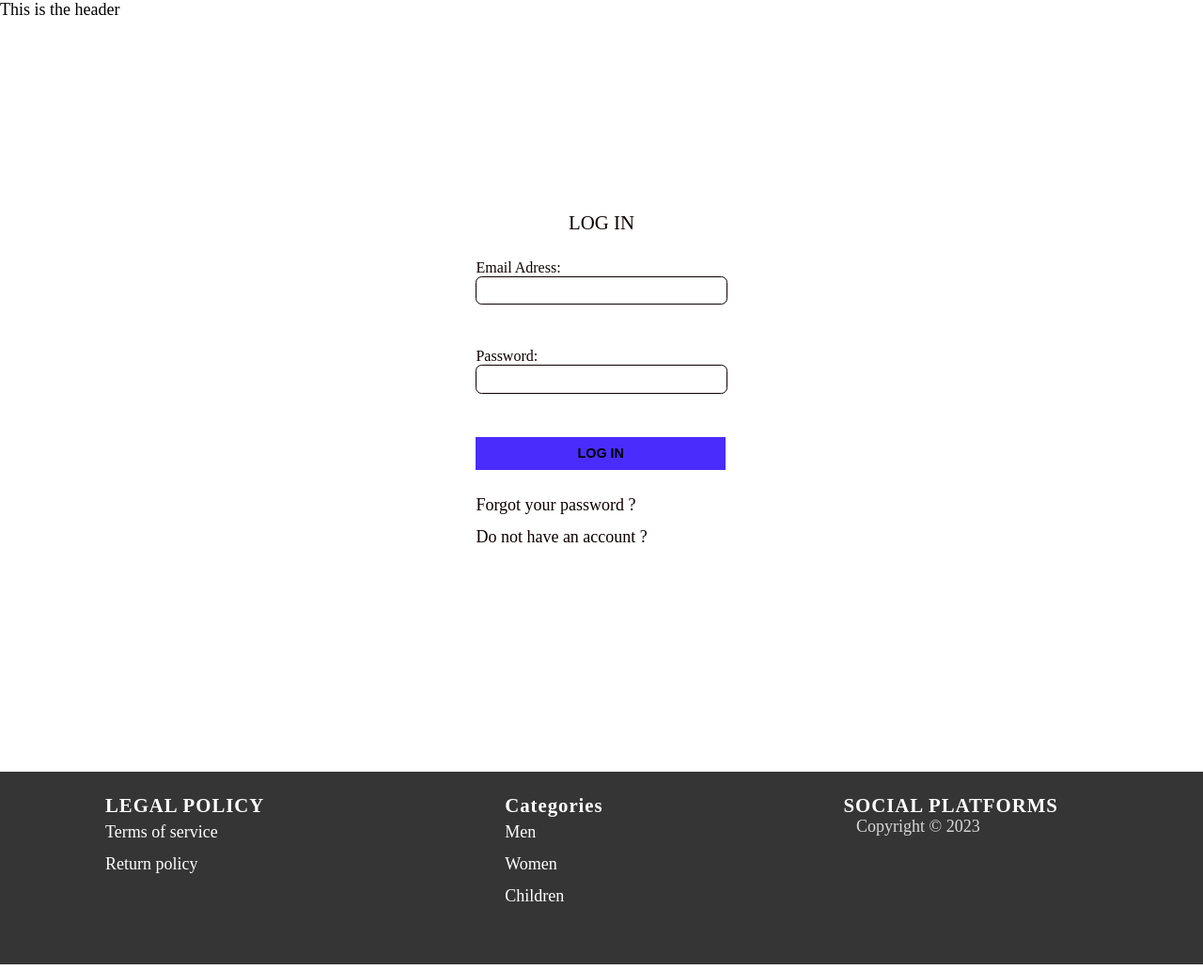
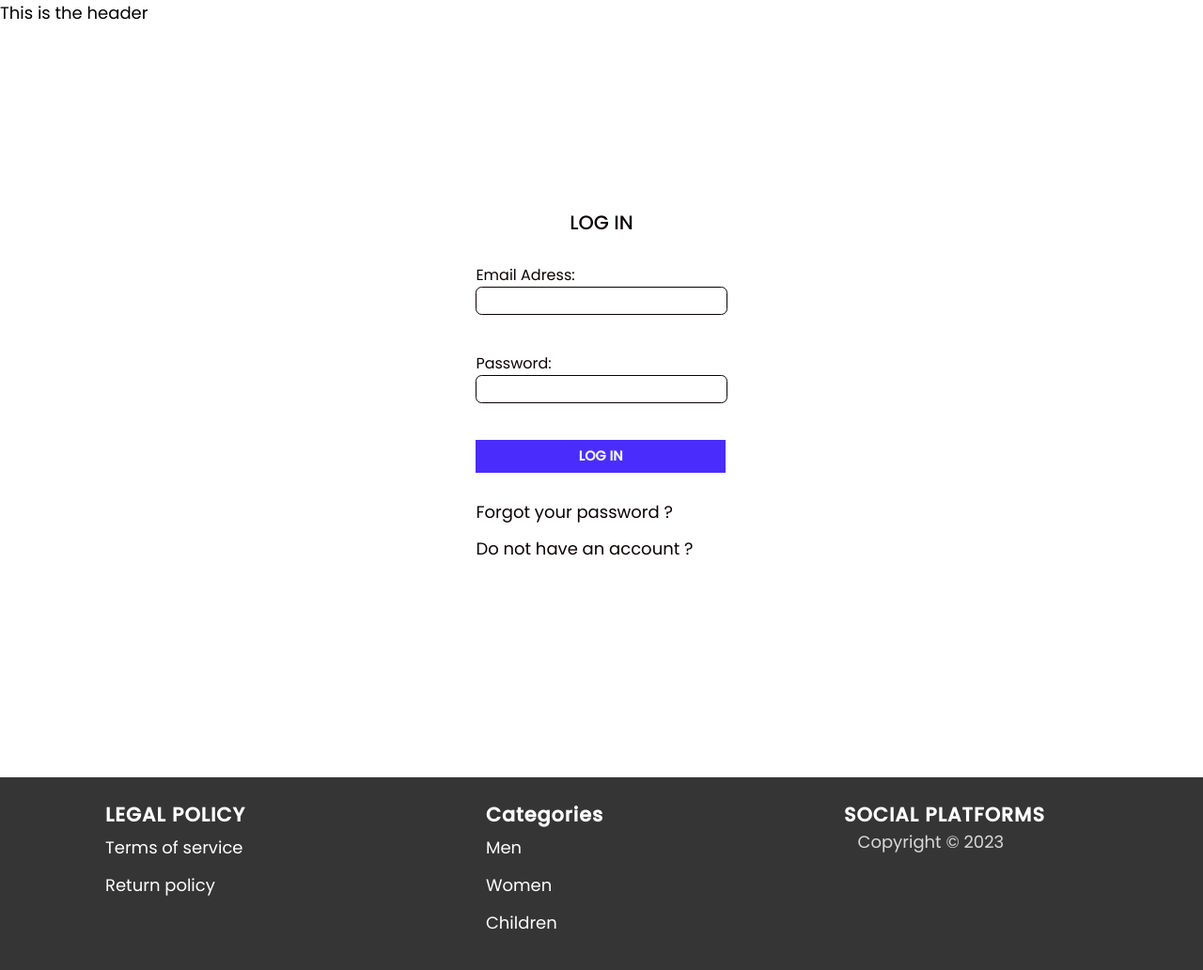
Before and after one commit to Javan-Odhiambo/IAP, a Django app: page /login/ in a window 1280 px wide. Shown: the whole page at 94% size. Run offline with Django 5.2, Linux system fonts and the light colour scheme.

Commit message:
Font added to main.css after syc

```diff
--- a/static/css/main.css
+++ b/static/css/main.css
@@ -1,17 +1,20 @@
-*{
-    padding: 0;
-    margin: 0;
-    box-sizing: border-box;
-    scroll-behavior: smooth;
+@import url("https://fonts.googleapis.com/css2?family=Inter:wght@300;500&family=Kalam:wght@300;400;700&family=Poppins:wght@100;200;300;400;500&family=Roboto:wght@100;300;400;500&family=Rubik:wght@300;400;500;700&display=swap");
+* {
+  padding: 0;
+  margin: 0;
+  box-sizing: border-box;
+  scroll-behavior: smooth;
+  font-family: Poppins;
 }
 
-:root{
-    --primary-color: #FFFFFF;
-    --accent-color: #4A2DFC;
-    --secondary-color: #0C0101;
-    --light-grey: #D9D9D9;
-    --mid-grey: #7A7A7A;
-    --dark-grey:  #353535;
+:root {
+  --accent-color: #4a2dfc;
+  --primary-color: #ffffff;
+  --secondary-color: #0c0101;
+  --light-grey: #d9d9d9;
+  --dark-grey: #353535;
+  --lightgrey: #f0f0f0;
+  --mid-grey: #7a7a7a;
 
   --btn-primary-color: var(--accent-color);
   --btn-secondary-color: var(--dark-grey);
```
